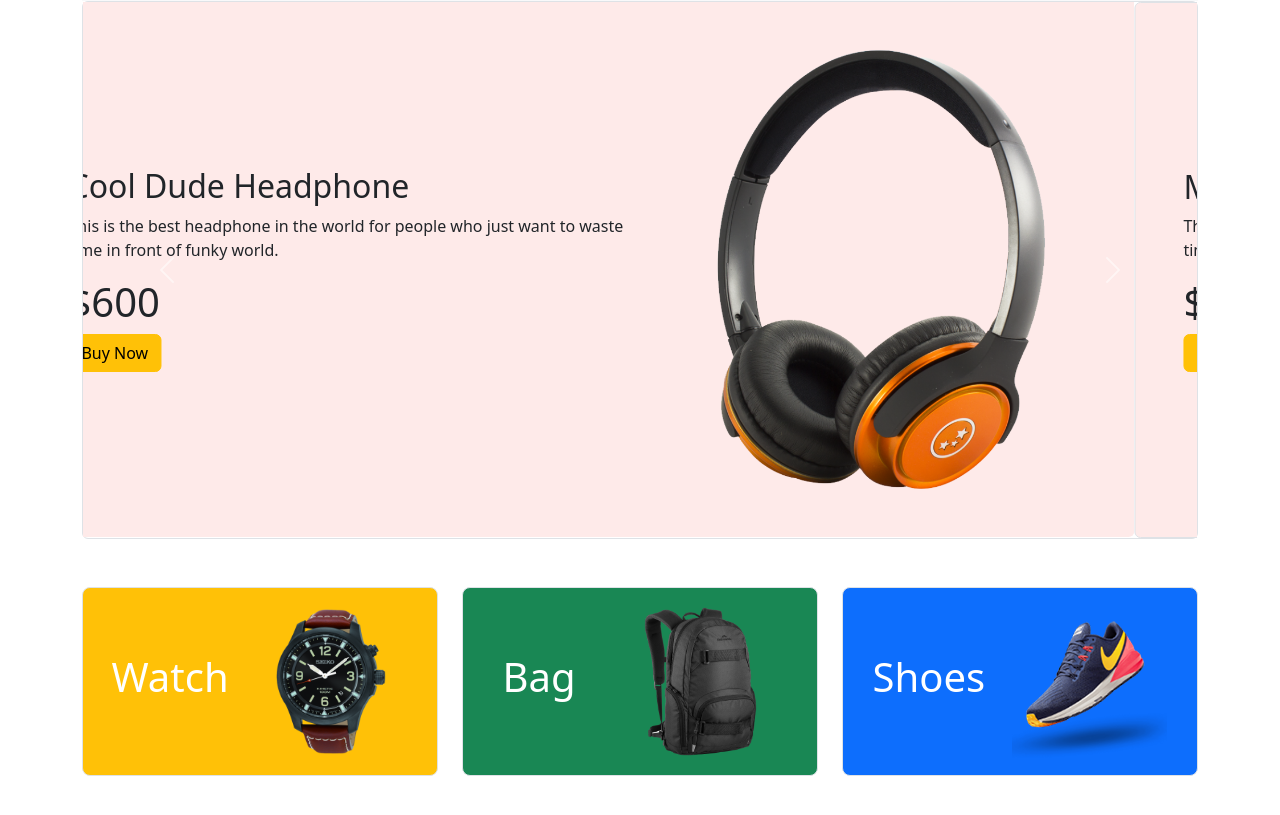
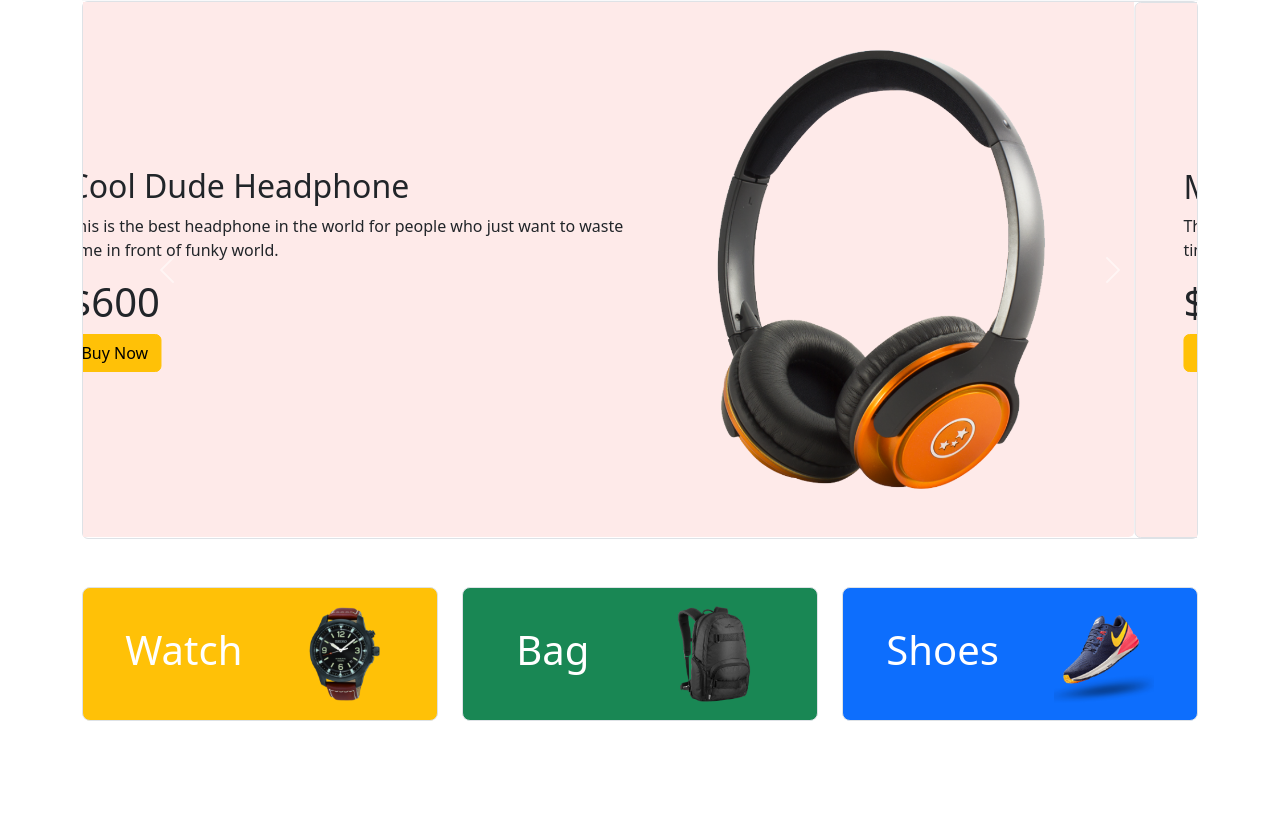
Before and after one commit to asibiqbal/panda-commerce, a plain HTML site: page index.html in a window 1280 px wide. Shown: the part 63-878 px from the top of the page. After the commit the page ends 832 px from the top, so only its background shows below. Drawn offline with nearby package versions, Linux system fonts and the light colour scheme.

Commit message:
added catagory section

```diff
--- a/index.html
+++ b/index.html
@@ -11,6 +11,9 @@
     <!-- Custom CSS -->
     <link rel="stylesheet" href="style.css">
 </head>
+
+<body>
+
     <!-- header start -->
     <header class="container">
         <!-- Nav Start -->
@@ -20,8 +23,8 @@
                     <img src="images/logo.png" alt="panda" class="d-inline-block align-text-top">
                 </a>
                 <button class="navbar-toggler" type="button" data-bs-toggle="collapse"
-                data-bs-target="#navbarSupportedContent" aria-controls="navbarSupportedContent" aria-expanded="false"
-                aria-label="Toggle navigation">
+                    data-bs-target="#navbarSupportedContent" aria-controls="navbarSupportedContent"
+                    aria-expanded="false" aria-label="Toggle navigation">
                     <span class="navbar-toggler-icon"></span>
                 </button>
                 <div class="collapse navbar-collapse" id="navbarSupportedContent">
@@ -52,7 +55,8 @@
                         <div class="col-lg-7 d-flex align-items-center">
                             <div>
                                 <h2>Cool Dude Headphone</h2>
-                            <p>This is the best headphone in the world for people who just want to waste time in front
+                                <p>This is the best headphone in the world for people who just want to waste time in
+                                    front
                                     of
                                     funky world.
                                 </p>
@@ -70,7 +74,8 @@
                         <div class="col-lg-7 d-flex align-items-center">
                             <div>
                                 <h2>Mega LCD TV for sports</h2>
-                            <p>This is the best headphone in the world for people who just want to waste time in front
+                                <p>This is the best headphone in the world for people who just want to waste time in
+                                    front
                                     of
                                     funky world.
                                 </p>
@@ -88,7 +93,8 @@
                         <div class="col-lg-7 d-flex align-items-center">
                             <div>
                                 <h2>X-Box For your living room</h2>
-                            <p>This is the best headphone in the world for people who just want to waste time in front
+                                <p>This is the best headphone in the world for people who just want to waste time in
+                                    front
                                     of
                                     funky world.
                                 </p>
@@ -125,26 +131,27 @@
                 <div class="row g-4 categories">
                     <!-- single category -->
                     <div class="col-lg-4 col-md-6 col-sm-12">
-                    <div class="p-3 border bg-warning rounded-3 d-flex align-items-center justify-content-around">
+                        <div
+                            class="p-3 border bg-warning rounded-3 d-flex align-items-center justify-content-around catagory">
                             <h1 class="text-white">Watch</h1>
                             <img src="images/categories/watch.png" alt="">
                         </div>
                     </div>
                     <!-- single category -->
                     <div class="col-lg-4 col-md-6 col-sm-12">
-                    <div class="p-3 border bg-success rounded-3 d-flex align-items-center justify-content-around">
+                        <div
+                            class="p-3 border bg-success rounded-3 d-flex align-items-center justify-content-around catagory">
                             <h1 class="text-white">Bag</h1>
                             <img src="images/categories/bag.png" alt="">
                         </div>
                     </div>
                     <!-- single category -->
                     <div class="col-lg-4 col-md-6 col-sm-12">
-                    <div class="p-3 border bg-primary rounded-3 d-flex align-items-center justify-content-around">
+                        <div
+                            class="p-3 border bg-primary rounded-3 d-flex align-items-center justify-content-around catagory">
                             <h1 class="text-white">Shoes</h1>
                             <img src="images/categories/shoes.png" alt="">
                         </div>
-                </div>
-
                     </div>
                 </div>
             </div>
@@ -152,8 +159,6 @@
         <!-- Product End -->
     </main>
     <!-- Main End -->
-
-<body>
 
 
     <!-- Bootstrap JS -->
--- a/style.css
+++ b/style.css
@@ -1,3 +1,7 @@
 .slider-bg {
     background-color: #FEEAE9;
 }
+
+.catagory img {
+    width: 100px;
+}
```
Lines whose indentation alone changed are shown as unchanged.
